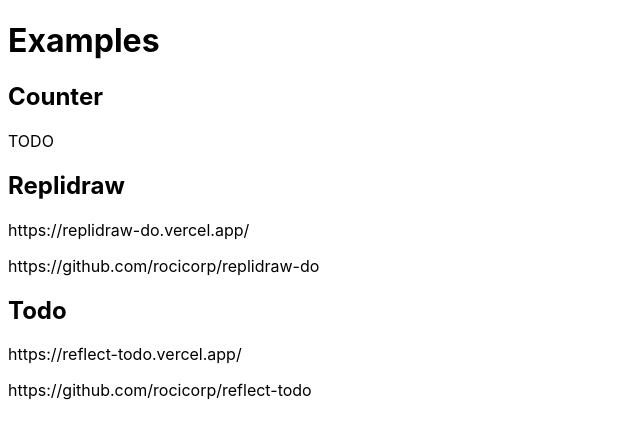
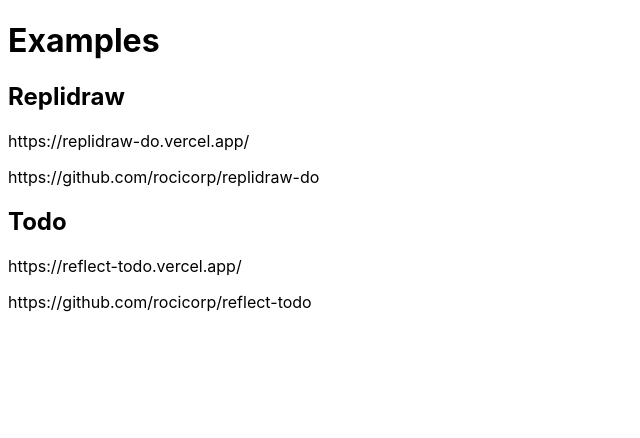
Before and after one commit to rocicorp/reflect-docs, a Next.js app: page /examples in a window 1280 px wide. Shown: the top 438 px of the page, without its empty margins (0-640 px from the left). Built offline with nearby package versions, Linux system fonts and the light colour scheme; a web font is replaced by a local one.

Commit message:
More edits to structure and content

```diff
--- a/pages/examples.mdx
+++ b/pages/examples.mdx
@@ -1,8 +1,4 @@
 # Examples
-
-## Counter
-
-TODO
 
 ## Replidraw
 
--- a/styles/styles.css
+++ b/styles/styles.css
@@ -78,6 +78,10 @@ li.active a {
     margin-bottom: 1rem;
 }
 
+.nextra-nav-container div:first-child {
+    box-shadow: none;
+}
+
 .nextra-nav-container a {
     transition-property: all;
     transition-duration: .2s;
@@ -87,6 +91,11 @@ li.active a {
 
 .nextra-nav-container a:hover {
     color: var(--link-color) !important;
+}
+
+
+.nextra-sidebar-container {
+
 }
 
 .nextra-cards {
@@ -117,7 +126,7 @@ nav a:first-child {
 }
 
 .nextra-nav-container a:first-child::after {
-    content: "Docs";
+    content: "Hello";
     position: absolute;
     left: 100%;
     margin-left: 1rem;
@@ -148,3 +157,7 @@ nav a:first-child {
 h2 {
     border-bottom: none !important;
 }
+
+footer {
+    display: none;
+}
--- a/theme.config.tsx
+++ b/theme.config.tsx
@@ -21,6 +21,12 @@ const config: DocsThemeConfig = {
     defaultMenuCollapseLevel: 1
   },
   darkMode: false,
+  feedback: {
+    content: null
+  },
+  editLink: {
+    text: null
+  },
   nextThemes: {
     defaultTheme: 'light'
   },
```
